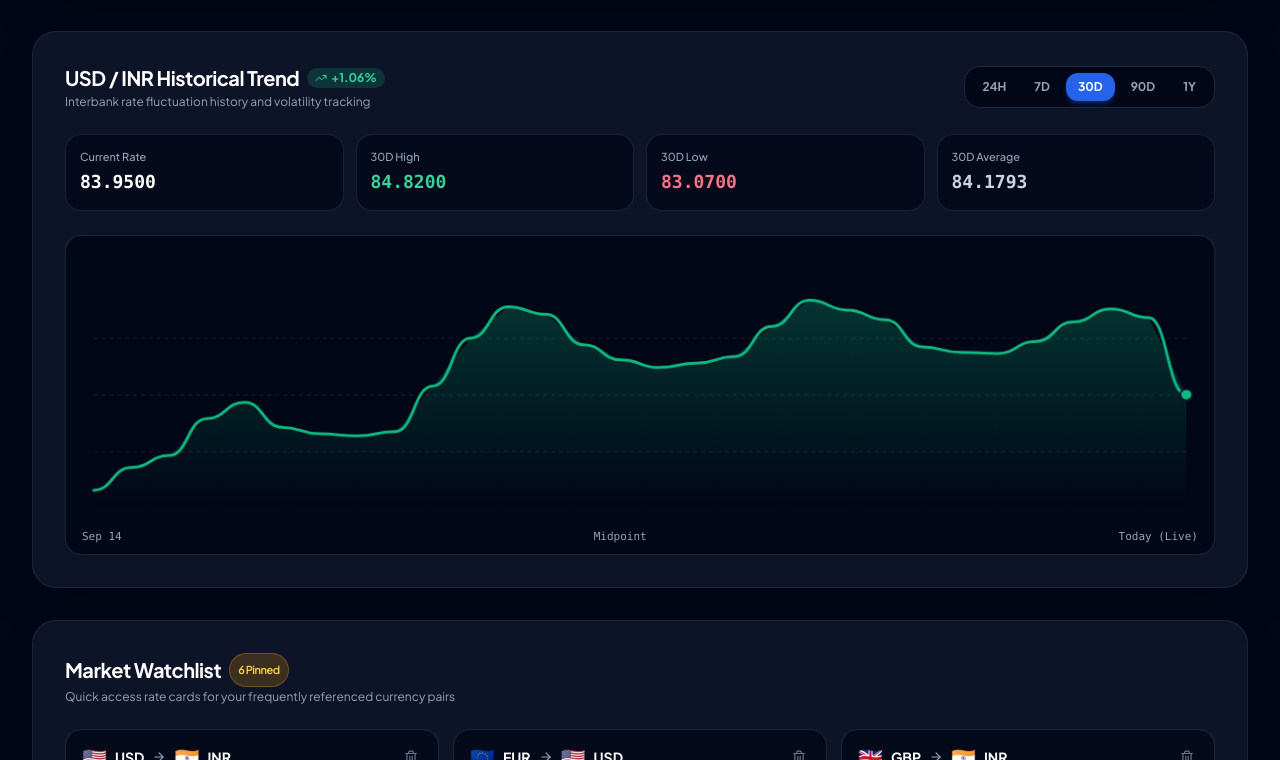
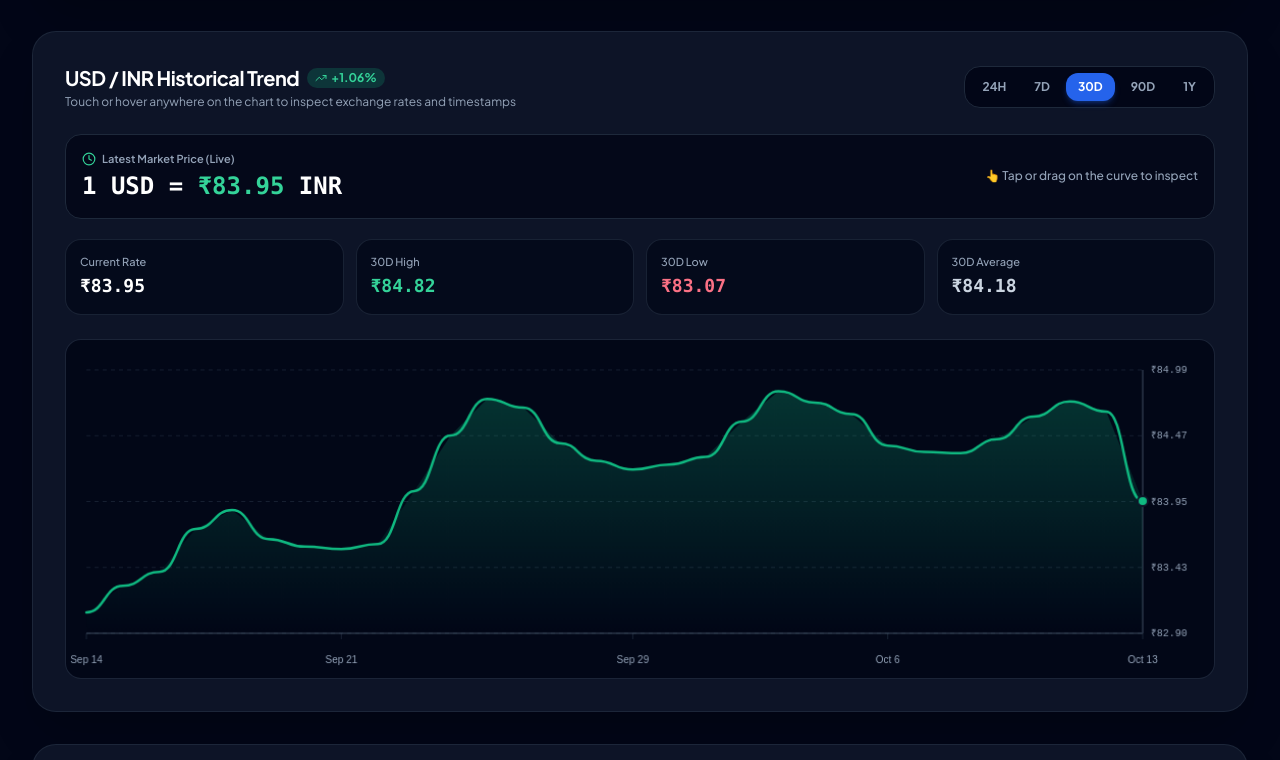
Before and after one commit to mdmidlaj47-cloud/currency-exchange, a React (Vite) app: page / in a window 1280 px wide. Shown: the part 800-1560 px from the top of the page. Built offline with nearby package versions, Linux system fonts and the light colour scheme; no server answers.

Commit message:
feat: add X/Y axis markings and interactive touch/hover inspection to trend chart

```diff
--- a/src/components/TrendChart.jsx
+++ b/src/components/TrendChart.jsx
@@ -1,5 +1,5 @@
 import React, { useState, useEffect, useRef, useMemo } from 'react';
-import { TrendingUp, TrendingDown } from 'lucide-react';
+import { TrendingUp, TrendingDown, Clock } from 'lucide-react';
 import { generateHistoricalData } from '../data/defaultRates';
 import { getCurrencyByCode } from '../data/currencies';
 import { exchangeApi } from '../services/exchangeApi';
@@ -18,7 +18,9 @@ export default function TrendChart({
   toCode = 'INR'
 }) {
   const [period, setPeriod] = useState('30D');
+  const [hoveredPoint, setHoveredPoint] = useState(null);
   const canvasRef = useRef(null);
+  const containerRef = useRef(null);
 
   const fromCurr = getCurrencyByCode(fromCode);
   const toCurr = getCurrencyByCode(toCode);
@@ -50,17 +52,37 @@ export default function TrendChart({
     };
   }, [historyData]);
 
+  const formatRate = (val) => {
+    if (val === undefined || isNaN(val)) return '0.00';
+    if (val < 0.001) return val.toFixed(6);
+    if (val < 1) return val.toFixed(4);
+    if (val < 10) return val.toFixed(4);
+    return val.toFixed(2);
+  };
+
+  // Draw chart with X & Y axes and hover markers
   useEffect(() => {
     const canvas = canvasRef.current;
     if (!canvas || !historyData.length) return;
 
     const ctx = canvas.getContext('2d');
-    const width = canvas.width = canvas.parentElement.clientWidth * window.devicePixelRatio;
-    const height = canvas.height = 320 * window.devicePixelRatio;
+    const dpr = window.devicePixelRatio || 1;
+    const rect = canvas.parentElement.getBoundingClientRect();
+    const width = canvas.width = rect.width * dpr;
+    const height = canvas.height = 340 * dpr;
 
     ctx.clearRect(0, 0, width, height);
 
-    const padding = { top: 40, bottom: 40, left: 20, right: 20 };
+    const isDark = document.documentElement.classList.contains('dark');
+
+    // Layout margins
+    const padding = {
+      top: 30 * dpr,
+      right: 70 * dpr,
+      bottom: 45 * dpr,
+      left: 20 * dpr
+    };
+
     const chartW = width - padding.left - padding.right;
     const chartH = height - padding.top - padding.bottom;
 
@@ -68,27 +90,75 @@ export default function TrendChart({
     const max = stats.max * 1.002;
     const range = (max - min) || 1;
 
+    // Map points to canvas space
     const points = historyData.map((d, i) => {
       const x = padding.left + (i / (historyData.length - 1)) * chartW;
       const y = padding.top + chartH - ((d.rate - min) / range) * chartH;
-      return { x, y, data: d };
+      return { x, y, data: d, index: i };
     });
 
-    const isDark = document.documentElement.classList.contains('dark');
-    ctx.strokeStyle = isDark ? 'rgba(51, 65, 85, 0.4)' : 'rgba(203, 213, 225, 0.8)';
-    ctx.lineWidth = 1 * window.devicePixelRatio;
-    ctx.setLineDash([4 * window.devicePixelRatio, 4 * window.devicePixelRatio]);
+    // 1. Draw Y-Axis Grid Lines & Price Labels (Horizontal)
+    const ySteps = 4;
+    ctx.textAlign = 'left';
+    ctx.font = `${10 * dpr}px 'JetBrains Mono', monospace`;
 
-    for (let i = 1; i <= 3; i++) {
-      const gy = padding.top + (chartH / 4) * i;
+    for (let i = 0; i <= ySteps; i++) {
+      const ratio = i / ySteps;
+      const gy = padding.top + chartH * ratio;
+      const rateVal = max - ratio * range;
+
+      // Grid line
       ctx.beginPath();
+      ctx.strokeStyle = isDark ? 'rgba(51, 65, 85, 0.45)' : 'rgba(203, 213, 225, 0.7)';
+      ctx.lineWidth = 1 * dpr;
+      ctx.setLineDash([4 * dpr, 4 * dpr]);
       ctx.moveTo(padding.left, gy);
       ctx.lineTo(width - padding.right, gy);
       ctx.stroke();
+
+      // Y-axis Price Marking label on the right
+      ctx.setLineDash([]);
+      ctx.fillStyle = isDark ? '#94a3b8' : '#64748b';
+      ctx.fillText(`${toCurr.symbol}${formatRate(rateVal)}`, width - padding.right + (8 * dpr), gy + (3 * dpr));
     }
-    ctx.setLineDash([]);
 
-    const gradient = ctx.createLinearGradient(0, padding.top, 0, height - padding.bottom);
+    // 2. Draw X-Axis Ticks & Date Labels (Vertical Ticks)
+    const xStepCount = Math.min(5, historyData.length);
+    ctx.textAlign = 'center';
+    ctx.font = `${10 * dpr}px 'Plus Jakarta Sans', sans-serif`;
+
+    for (let i = 0; i < xStepCount; i++) {
+      const idx = Math.round((i / (xStepCount - 1)) * (historyData.length - 1));
+      const pt = points[idx];
+      if (pt) {
+        // Subtle tick line
+        ctx.beginPath();
+        ctx.strokeStyle = isDark ? 'rgba(51, 65, 85, 0.5)' : 'rgba(203, 213, 225, 0.9)';
+        ctx.lineWidth = 1 * dpr;
+        ctx.moveTo(pt.x, padding.top + chartH);
+        ctx.lineTo(pt.x, padding.top + chartH + (6 * dpr));
+        ctx.stroke();
+
+        // X-axis Date label
+        ctx.fillStyle = isDark ? '#94a3b8' : '#64748b';
+        ctx.fillText(pt.data.label, pt.x, height - (15 * dpr));
+      }
+    }
+
+    // 3. Draw Axis Lines
+    ctx.beginPath();
+    ctx.strokeStyle = isDark ? 'rgba(71, 85, 105, 0.6)' : 'rgba(203, 213, 225, 1)';
+    ctx.lineWidth = 1.5 * dpr;
+    // Bottom X-axis border
+    ctx.moveTo(padding.left, padding.top + chartH);
+    ctx.lineTo(width - padding.right, padding.top + chartH);
+    // Right Y-axis border
+    ctx.moveTo(width - padding.right, padding.top);
+    ctx.lineTo(width - padding.right, padding.top + chartH);
+    ctx.stroke();
+
+    // 4. Gradient Fill Under Line
+    const gradient = ctx.createLinearGradient(0, padding.top, 0, padding.top + chartH);
     if (stats.isPositive) {
       gradient.addColorStop(0, 'rgba(16, 185, 129, 0.28)');
       gradient.addColorStop(1, 'rgba(16, 185, 129, 0.0)');
@@ -98,13 +168,14 @@ export default function TrendChart({
     }
 
     ctx.beginPath();
-    ctx.moveTo(points[0].x, height - padding.bottom);
+    ctx.moveTo(points[0].x, padding.top + chartH);
     points.forEach(p => ctx.lineTo(p.x, p.y));
-    ctx.lineTo(points[points.length - 1].x, height - padding.bottom);
+    ctx.lineTo(points[points.length - 1].x, padding.top + chartH);
     ctx.closePath();
     ctx.fillStyle = gradient;
     ctx.fill();
 
+    // 5. Draw Main Trend Line
     ctx.beginPath();
     points.forEach((p, i) => {
       if (i === 0) ctx.moveTo(p.x, p.y);
@@ -116,28 +187,104 @@ export default function TrendChart({
     });
 
     ctx.strokeStyle = stats.isPositive ? '#10b981' : '#f43f5e';
-    ctx.lineWidth = 3 * window.devicePixelRatio;
+    ctx.lineWidth = 2.5 * dpr;
     ctx.lineCap = 'round';
     ctx.lineJoin = 'round';
     ctx.stroke();
 
+    // 6. Draw Interactive Touch/Hover Crosshair and Point
+    if (hoveredPoint) {
+      // Find canvas point corresponding to hovered index
+      const activePt = points[hoveredPoint.index] || points[points.length - 1];
+
+      // Vertical crosshair guide
+      ctx.beginPath();
+      ctx.strokeStyle = isDark ? 'rgba(255, 255, 255, 0.5)' : 'rgba(15, 23, 42, 0.4)';
+      ctx.lineWidth = 1.5 * dpr;
+      ctx.setLineDash([4 * dpr, 4 * dpr]);
+      ctx.moveTo(activePt.x, padding.top);
+      ctx.lineTo(activePt.x, padding.top + chartH);
+      ctx.stroke();
+      ctx.setLineDash([]);
+
+      // Horizontal crosshair guide
+      ctx.beginPath();
+      ctx.strokeStyle = isDark ? 'rgba(255, 255, 255, 0.3)' : 'rgba(15, 23, 42, 0.25)';
+      ctx.lineWidth = 1 * dpr;
+      ctx.setLineDash([3 * dpr, 3 * dpr]);
+      ctx.moveTo(padding.left, activePt.y);
+      ctx.lineTo(width - padding.right, activePt.y);
+      ctx.stroke();
+      ctx.setLineDash([]);
+
+      // Glowing outer ring on active point
+      ctx.beginPath();
+      ctx.arc(activePt.x, activePt.y, 9 * dpr, 0, Math.PI * 2);
+      ctx.fillStyle = stats.isPositive ? 'rgba(16, 185, 129, 0.25)' : 'rgba(244, 63, 94, 0.25)';
+      ctx.fill();
+
+      // Solid inner point
+      ctx.beginPath();
+      ctx.arc(activePt.x, activePt.y, 5 * dpr, 0, Math.PI * 2);
+      ctx.fillStyle = stats.isPositive ? '#10b981' : '#f43f5e';
+      ctx.fill();
+      ctx.lineWidth = 2 * dpr;
+      ctx.strokeStyle = isDark ? '#0f172a' : '#ffffff';
+      ctx.stroke();
+    } else {
+      // Default end marker
       const lastP = points[points.length - 1];
       ctx.beginPath();
-    ctx.arc(lastP.x, lastP.y, 6 * window.devicePixelRatio, 0, Math.PI * 2);
+      ctx.arc(lastP.x, lastP.y, 5 * dpr, 0, Math.PI * 2);
       ctx.fillStyle = stats.isPositive ? '#10b981' : '#f43f5e';
       ctx.fill();
-    ctx.lineWidth = 2 * window.devicePixelRatio;
+      ctx.lineWidth = 2 * dpr;
       ctx.strokeStyle = isDark ? '#0f172a' : '#ffffff';
       ctx.stroke();
+    }
 
-  }, [historyData, stats]);
+  }, [historyData, stats, hoveredPoint, toCurr.symbol]);
 
-  const formatRate = (val) => {
-    if (val === undefined || isNaN(val)) return '0.00';
-    if (val < 0.001) return val.toFixed(6);
-    if (val < 1) return val.toFixed(4);
-    return val.toFixed(4);
+  // Handle Touch and Mouse interactions
+  const handleInteraction = (clientX) => {
+    const canvas = canvasRef.current;
+    if (!canvas || !historyData.length) return;
+
+    const rect = canvas.getBoundingClientRect();
+    const dpr = window.devicePixelRatio || 1;
+    const paddingLeft = 20;
+    const paddingRight = 70;
+    const chartW = rect.width - paddingLeft - paddingRight;
+
+    const touchX = clientX - rect.left - paddingLeft;
+    const ratio = Math.max(0, Math.min(1, touchX / chartW));
+    const index = Math.round(ratio * (historyData.length - 1));
+    const point = historyData[index];
+
+    if (point) {
+      setHoveredPoint({
+        index,
+        data: point,
+        pixelX: paddingLeft + ratio * chartW,
+        clientX
+      });
+    }
   };
+
+  const onMouseMove = (e) => handleInteraction(e.clientX);
+  const onTouchMove = (e) => {
+    if (e.touches && e.touches[0]) {
+      handleInteraction(e.touches[0].clientX);
+    }
+  };
+
+  const onLeave = () => setHoveredPoint(null);
+
+  // Active display values (hovered or latest)
+  const activeRate = hoveredPoint ? hoveredPoint.data.rate : currentRate;
+  const activeDateLabel = hoveredPoint
+    ? new Date(hoveredPoint.data.date).toLocaleString([], { dateStyle: 'medium', timeStyle: 'short' })
+    : 'Latest Market Price (Live)';
 
   return (
     <div className="w-full bg-white dark:bg-slate-900/90 border border-slate-200/90 dark:border-slate-800/90 rounded-3xl p-6 sm:p-8 shadow-xl shadow-slate-200/50 dark:shadow-2xl backdrop-blur-xl transition-all">
@@ -156,7 +303,7 @@ export default function TrendChart({
             </span>
           </div>
           <p className="text-xs text-slate-500 dark:text-slate-400 mt-0.5">
-            Interbank rate fluctuation history and volatility tracking
+            Touch or hover anywhere on the chart to inspect exchange rates and timestamps
           </p>
         </div>
 
@@ -165,7 +312,10 @@ export default function TrendChart({
           {TIMEFRAMES.map((tf) => (
             <button
               key={tf.id}
-              onClick={() => setPeriod(tf.id)}
+              onClick={() => {
+                setPeriod(tf.id);
+                setHoveredPoint(null);
+              }}
               className={`px-3 py-1.5 rounded-xl font-bold transition-all ${
                 period === tf.id
                   ? 'bg-blue-600 text-white shadow-md shadow-blue-600/30'
@@ -178,49 +328,92 @@ export default function TrendChart({
         </div>
       </div>
 
+      {/* Interactive Rate Inspector Banner */}
+      <div className="mb-5 p-4 rounded-2xl bg-slate-50 dark:bg-slate-950/80 border border-slate-200 dark:border-slate-800 flex flex-wrap items-center justify-between gap-3">
+        <div>
+          <div className="text-[11px] font-semibold text-slate-500 dark:text-slate-400 flex items-center gap-1.5">
+            <Clock className="w-3.5 h-3.5 text-brand-600 dark:text-brand-400" />
+            {activeDateLabel}
+          </div>
+          <div className="text-2xl font-black font-mono text-slate-900 dark:text-white mt-0.5">
+            1 {fromCode} = <span className="text-brand-600 dark:text-brand-400">{toCurr.symbol}{formatRate(activeRate)}</span> {toCode}
+          </div>
+        </div>
+
+        {hoveredPoint ? (
+          <div className="px-3 py-1.5 rounded-xl bg-brand-500/15 border border-brand-500/30 text-brand-700 dark:text-brand-300 text-xs font-bold animate-fadeIn">
+            ✓ Inspected Point: {hoveredPoint.data.label}
+          </div>
+        ) : (
+          <div className="text-xs text-slate-500 dark:text-slate-400 font-medium">
+            👆 Tap or drag on the curve to inspect
+          </div>
+        )}
+      </div>
+
       {/* Metric Stat Cards */}
       <div className="grid grid-cols-2 sm:grid-cols-4 gap-3 mb-6">
         <div className="bg-slate-50 dark:bg-slate-950/70 border border-slate-200 dark:border-slate-800/80 rounded-2xl p-3.5">
           <div className="text-[11px] text-slate-500 dark:text-slate-400 font-medium">Current Rate</div>
           <div className="text-base sm:text-lg font-bold font-mono text-slate-900 dark:text-white mt-0.5">
-            {formatRate(currentRate)}
+            {toCurr.symbol}{formatRate(currentRate)}
           </div>
         </div>
 
         <div className="bg-slate-50 dark:bg-slate-950/70 border border-slate-200 dark:border-slate-800/80 rounded-2xl p-3.5">
           <div className="text-[11px] text-slate-500 dark:text-slate-400 font-medium">{period} High</div>
           <div className="text-base sm:text-lg font-bold font-mono text-emerald-600 dark:text-emerald-400 mt-0.5">
-            {formatRate(stats.max)}
+            {toCurr.symbol}{formatRate(stats.max)}
           </div>
         </div>
 
         <div className="bg-slate-50 dark:bg-slate-950/70 border border-slate-200 dark:border-slate-800/80 rounded-2xl p-3.5">
           <div className="text-[11px] text-slate-500 dark:text-slate-400 font-medium">{period} Low</div>
           <div className="text-base sm:text-lg font-bold font-mono text-rose-600 dark:text-rose-400 mt-0.5">
-            {formatRate(stats.min)}
+            {toCurr.symbol}{formatRate(stats.min)}
           </div>
         </div>
 
         <div className="bg-slate-50 dark:bg-slate-950/70 border border-slate-200 dark:border-slate-800/80 rounded-2xl p-3.5">
           <div className="text-[11px] text-slate-500 dark:text-slate-400 font-medium">{period} Average</div>
           <div className="text-base sm:text-lg font-bold font-mono text-slate-700 dark:text-slate-300 mt-0.5">
-            {formatRate(stats.avg)}
+            {toCurr.symbol}{formatRate(stats.avg)}
           </div>
         </div>
       </div>
 
-      {/* Chart Canvas Area */}
-      <div className="relative w-full h-[320px] bg-slate-50 dark:bg-slate-950/90 border border-slate-200 dark:border-slate-800/90 rounded-2xl overflow-hidden p-2">
+      {/* Chart Canvas Area with Touch & Mouse Listeners */}
+      <div
+        ref={containerRef}
+        onMouseMove={onMouseMove}
+        onMouseLeave={onLeave}
+        onTouchStart={onTouchMove}
+        onTouchMove={onTouchMove}
+        onTouchEnd={onLeave}
+        className="relative w-full h-[340px] bg-slate-50 dark:bg-slate-950/90 border border-slate-200 dark:border-slate-800/90 rounded-2xl overflow-hidden cursor-crosshair select-none touch-none"
+      >
         <canvas
           ref={canvasRef}
           className="w-full h-full block"
         />
 
-        <div className="absolute bottom-2 left-4 right-4 flex justify-between text-[11px] font-mono text-slate-500 dark:text-slate-400 pointer-events-none">
-          <span>{historyData[0]?.label || ''}</span>
-          <span>Midpoint</span>
-          <span>Today (Live)</span>
+        {/* Floating Tooltip Follower */}
+        {hoveredPoint && (
+          <div
+            className="absolute pointer-events-none transform -translate-x-1/2 -translate-y-full mb-3 px-3 py-2 rounded-xl bg-slate-900 text-white dark:bg-white dark:text-slate-900 shadow-xl border border-slate-700 dark:border-slate-200 text-xs font-mono transition-transform duration-75 z-20"
+            style={{
+              left: `${Math.max(50, Math.min(containerRef.current?.clientWidth - 70 || 100, hoveredPoint.pixelX))}px`,
+              top: '55px'
+            }}
+          >
+            <div className="font-bold text-emerald-400 dark:text-emerald-600 text-sm">
+              {toCurr.symbol}{formatRate(hoveredPoint.data.rate)} {toCode}
             </div>
+            <div className="text-[10px] text-slate-300 dark:text-slate-600 mt-0.5 whitespace-nowrap">
+              {hoveredPoint.data.label}
+            </div>
+          </div>
+        )}
       </div>
     </div>
   );
```
Lines whose indentation alone changed are shown as unchanged.
